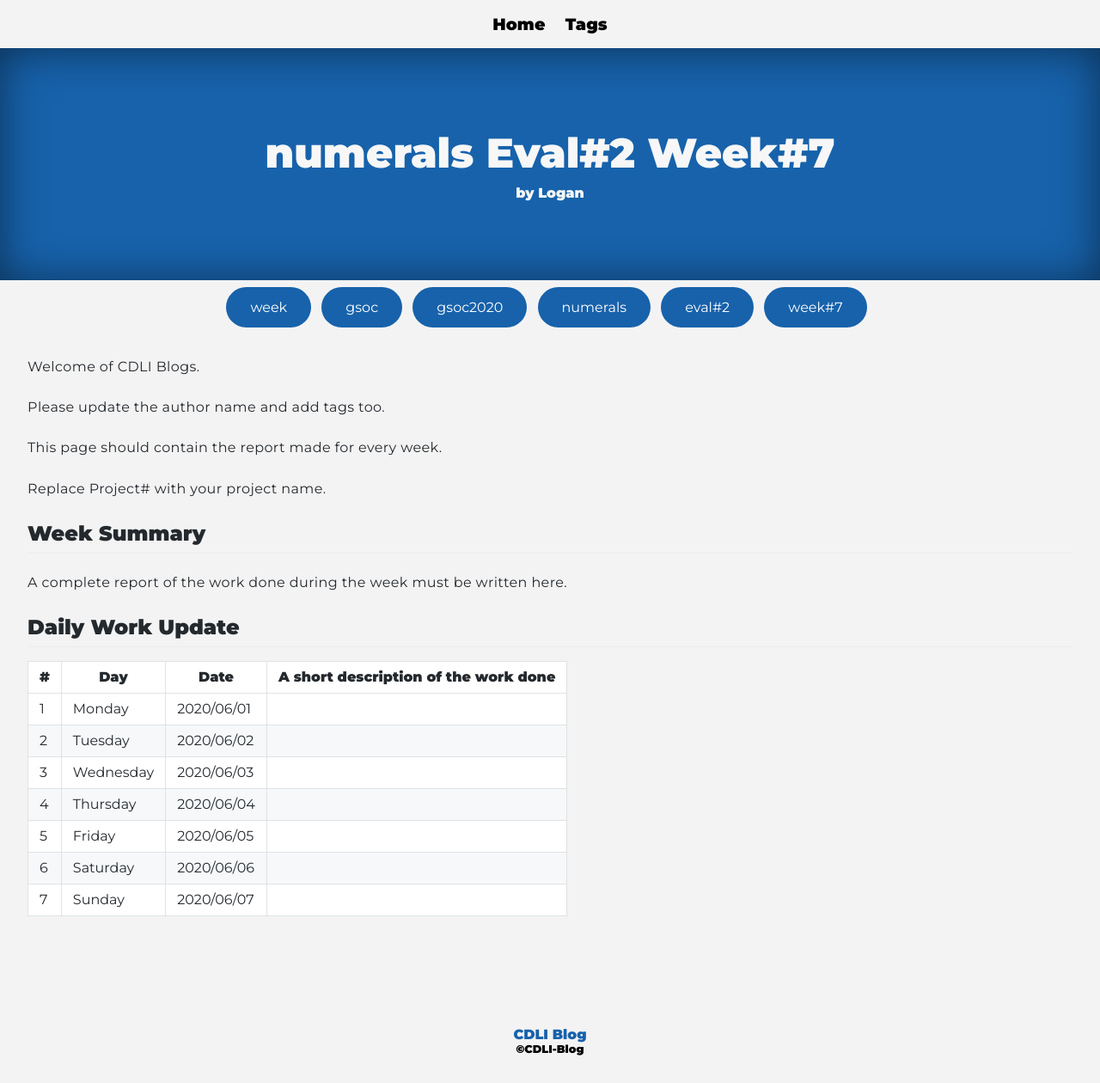
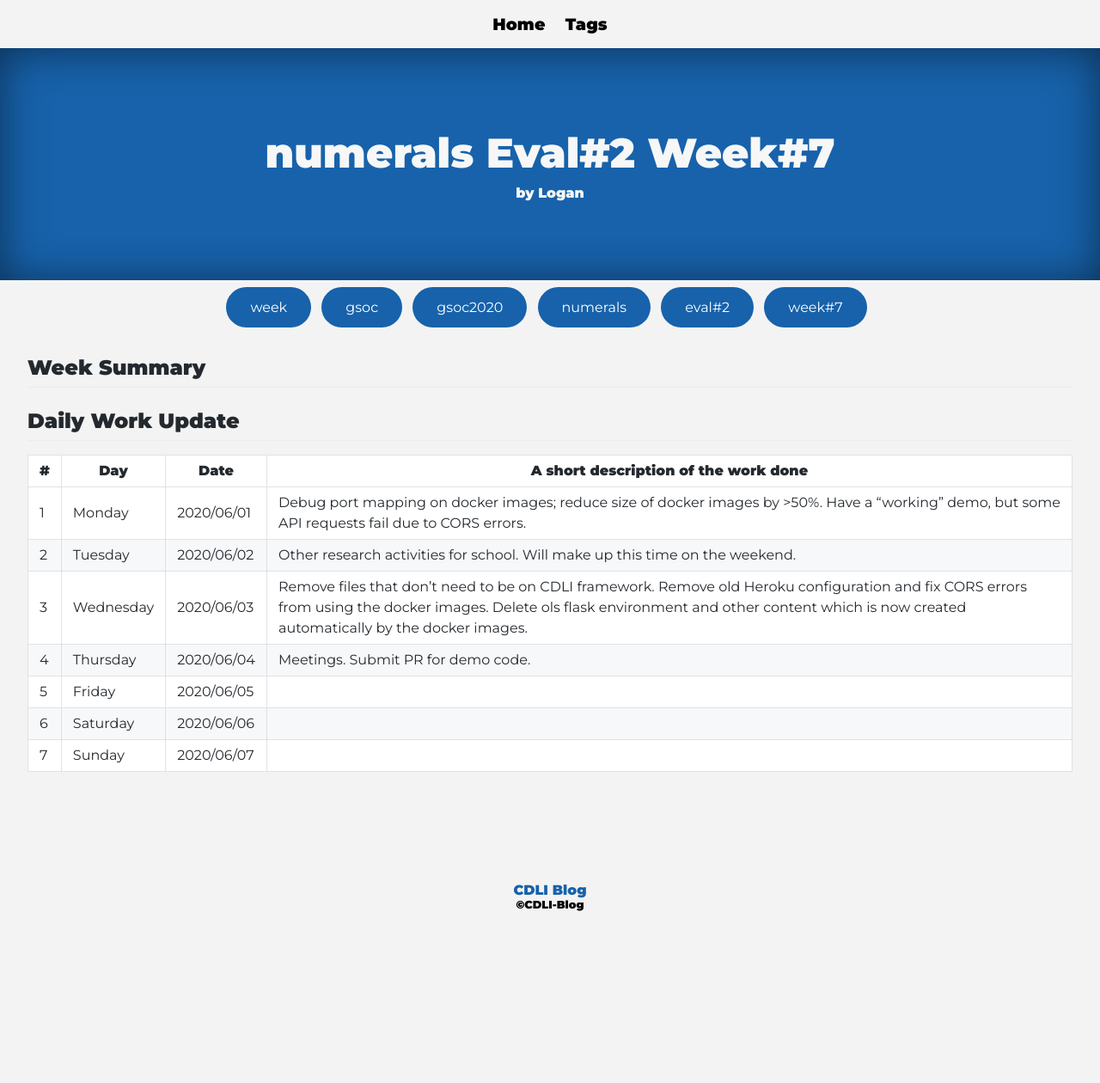
Before and after one commit to cdli-gh/blog, a Jekyll site: the page built from _blog/gsoc20/numerals/posts/08_week7.md, in a window 1280 px wide. Shown: the whole page at 86% size. Built offline with Jekyll 4.4.1, drawn with Linux system fonts in a browser that asks for light colours; Markdown is read by kramdown in place of the engine named in the settings; after the commit the page ends 1092 px from its top, so only the background shows below that.

Commit message:
Update numerals blog for weeks 7 and 8

```diff
--- a/_blog/gsoc20/numerals/posts/08_week7.md
+++ b/_blog/gsoc20/numerals/posts/08_week7.md
@@ -4,27 +4,19 @@ title: numerals Eval#2 Week#7
 author: "Logan"
 tags: ["week","gsoc","gsoc2020","numerals","eval#2","week#7"]
 ---
-Welcome of CDLI Blogs.
-
-Please update the author name and add tags too.
-
-This page should contain the report made for every week.
-
-Replace Project# with your project name.
 
 ## Week Summary
 
-A complete report of the work done during the week must be written here.
 
 
 ## Daily Work Update
 
 |\#|Day|Date|A short description of the work done|
 |---	|---	|---	|---	|
-|1   	| Monday 	|   2020/06/01	|   	|
-|2   	| Tuesday  	|   2020/06/02	|   	|
-|3   	| Wednesday  	|  2020/06/03 	|   	|
-|4   	| Thursday  	|   2020/06/04	|   	|
+|1   	| Monday 	|   2020/06/01	| Debug port mapping on docker images; reduce size of docker images by &gt;50%. Have a "working" demo, but some API requests fail due to CORS errors.  	|
+|2   	| Tuesday  	|   2020/06/02	| Other research activities for school. Will make up this time on the weekend.	|
+|3   	| Wednesday  	|  2020/06/03 	| Remove files that don't need to be on CDLI framework. Remove old Heroku configuration and fix CORS errors from using the docker images. Delete ols flask environment and other content which is now created automatically by the docker images.	|
+|4   	| Thursday  	|   2020/06/04	| Meetings. Submit PR for demo code.  	|
 |5   	| Friday  	|   2020/06/05	|   	|
 |6   	| Saturday  	|   2020/06/06	|   	|
 |7   	| Sunday  	|   2020/06/07	|   	|
```
Also changed, not shown: _blog/gsoc20/numerals/posts/07_week6.md (+5 -5 lines).
